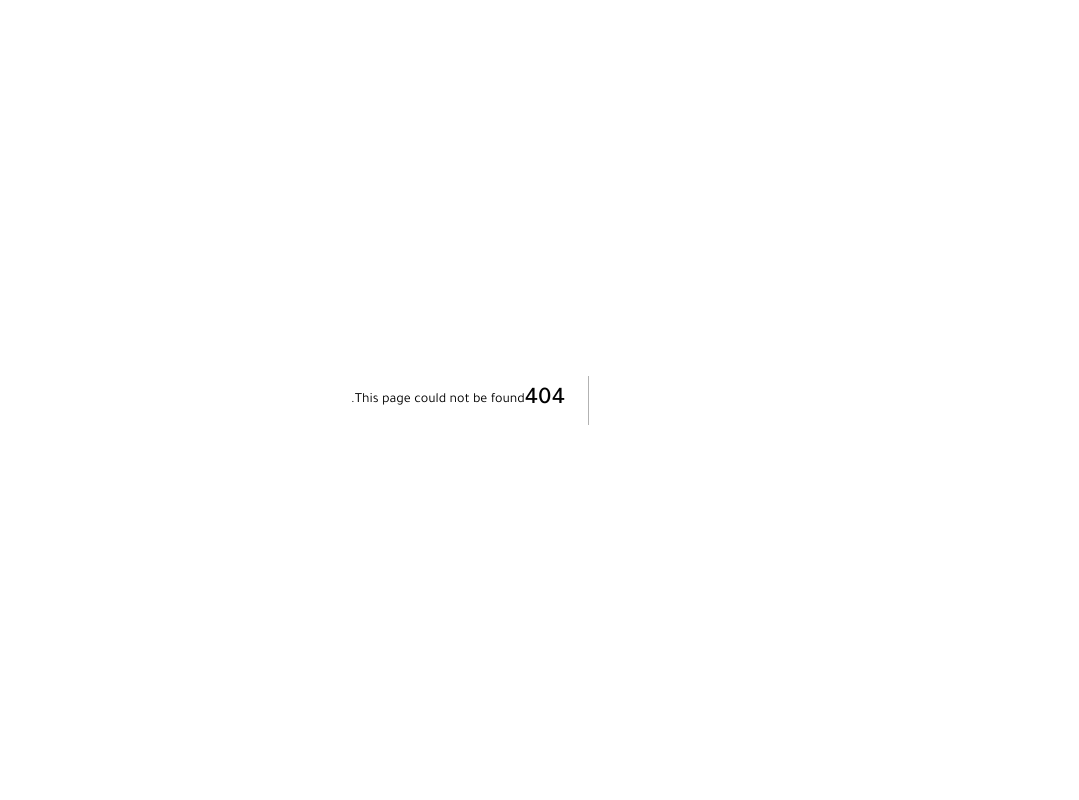
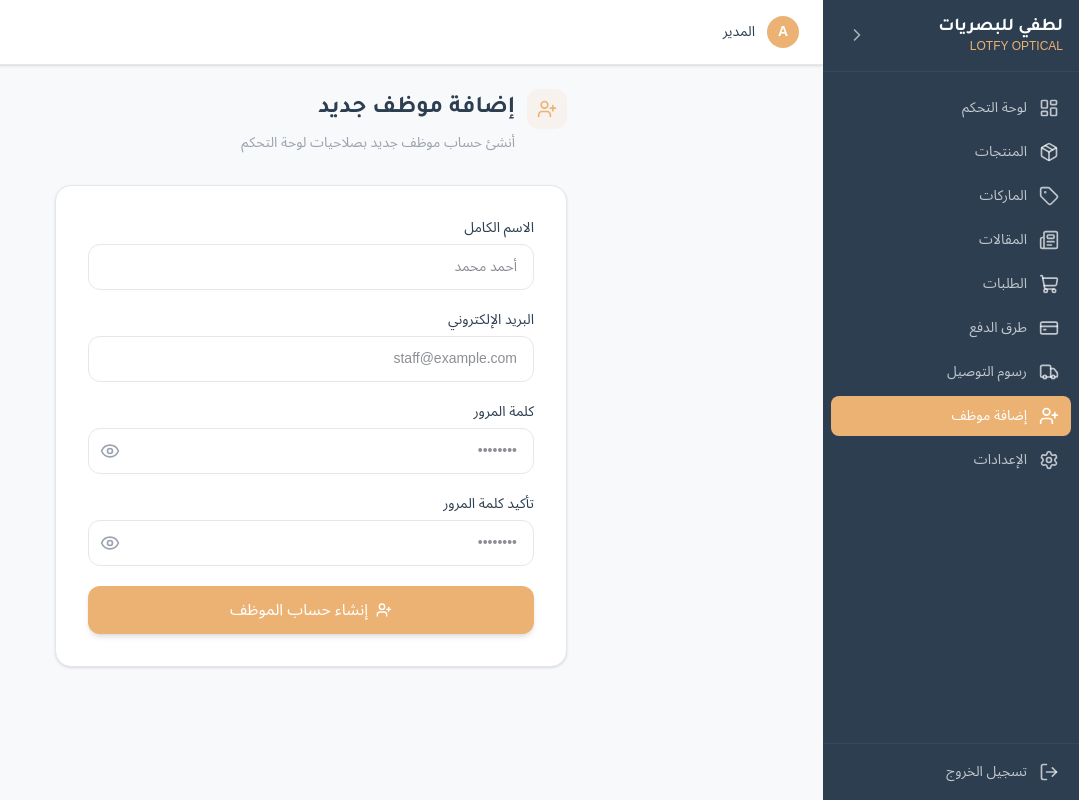
Before and after one commit to ahmedali221/lotfy-dashboard, a Next.js app: page /admin/staff/signup in a window 1280 px wide. Before the commit this address had no page. Shown: the whole page, without its empty margins (201-1280 px from the left). Built offline with nearby package versions, Linux system fonts and the light colour scheme; no server answers.

Commit message:
added staff signup

```diff
--- /dev/null
+++ b/src/app/admin/staff/signup/page.tsx
@@ -0,0 +1,202 @@
+'use client';
+
+import { useState } from 'react';
+import { AdminLayout } from '@/components/admin/AdminLayout';
+import { useLanguage } from '@/context/LanguageContext';
+import { Eye, EyeOff, UserPlus } from 'lucide-react';
+import api from '@/lib/axios';
+
+export default function StaffSignupPage() {
+  const { language } = useLanguage();
+  const isAr = language === 'ar';
+
+  const [form, setForm] = useState({ name: '', email: '', password: '', confirmPassword: '' });
+  const [showPassword, setShowPassword] = useState(false);
+  const [showConfirm, setShowConfirm] = useState(false);
+  const [error, setError] = useState('');
+  const [success, setSuccess] = useState('');
+  const [loading, setLoading] = useState(false);
+
+  const t = (ar: string, en: string) => (isAr ? ar : en);
+
+  const handleChange = (e: React.ChangeEvent<HTMLInputElement>) => {
+    setForm(prev => ({ ...prev, [e.target.name]: e.target.value }));
+  };
+
+  const handleSubmit = async (e: React.FormEvent) => {
+    e.preventDefault();
+    setError('');
+    setSuccess('');
+
+    if (form.password !== form.confirmPassword) {
+      setError(t('كلمتا المرور غير متطابقتين', 'Passwords do not match'));
+      return;
+    }
+
+    if (form.password.length < 8) {
+      setError(t('يجب أن تكون كلمة المرور 8 أحرف على الأقل', 'Password must be at least 8 characters'));
+      return;
+    }
+
+    setLoading(true);
+    try {
+      await api.post('/api/auth/staff/signup/', {
+        name: form.name,
+        email: form.email,
+        password: form.password,
+      });
+
+      setSuccess(t('تم إنشاء حساب الموظف بنجاح', 'Staff account created successfully'));
+      setForm({ name: '', email: '', password: '', confirmPassword: '' });
+    } catch (err: unknown) {
+      const axiosErr = err as {
+        response?: { data?: Record<string, string | string[]> };
+      };
+      const data = axiosErr.response?.data;
+      if (data) {
+        const firstMsg = Object.values(data)[0];
+        setError(Array.isArray(firstMsg) ? firstMsg[0] : (firstMsg as string));
+      } else {
+        setError(t('حدث خطأ، يرجى المحاولة مرة أخرى', 'Something went wrong, please try again'));
+      }
+    } finally {
+      setLoading(false);
+    }
+  };
+
+  return (
+    <AdminLayout>
+      <div className="max-w-lg mx-auto" dir={isAr ? 'rtl' : 'ltr'}>
+        {/* Header */}
+        <div className="mb-8">
+          <div className="flex items-center gap-3 mb-1">
+            <div className="w-10 h-10 bg-primary/10 rounded-xl flex items-center justify-center">
+              <UserPlus className="w-5 h-5 text-primary" />
+            </div>
+            <h1 className="text-2xl font-bold text-secondary">
+              {t('إضافة موظف جديد', 'Add New Staff')}
+            </h1>
+          </div>
+          <p className="text-muted-foreground text-sm ms-13">
+            {t(
+              'أنشئ حساب موظف جديد بصلاحيات لوحة التحكم',
+              'Create a new staff account with dashboard access'
+            )}
+          </p>
+        </div>
+
+        {/* Card */}
+        <div className="bg-card rounded-2xl shadow-sm border border-border p-8">
+          <form onSubmit={handleSubmit} className="space-y-5">
+            {/* Name */}
+            <div>
+              <label className="block text-sm font-medium text-secondary mb-1.5">
+                {t('الاسم الكامل', 'Full Name')}
+              </label>
+              <input
+                type="text"
+                name="name"
+                value={form.name}
+                onChange={handleChange}
+                placeholder={t('أحمد محمد', 'Ahmed Mohamed')}
+                required
+                className="w-full px-4 py-3 border border-border rounded-xl focus:outline-none focus:ring-2 focus:ring-primary text-sm"
+              />
+            </div>
+
+            {/* Email */}
+            <div>
+              <label className="block text-sm font-medium text-secondary mb-1.5">
+                {t('البريد الإلكتروني', 'Email')}
+              </label>
+              <input
+                type="email"
+                name="email"
+                value={form.email}
+                onChange={handleChange}
+                placeholder="staff@example.com"
+                required
+                className="w-full px-4 py-3 border border-border rounded-xl focus:outline-none focus:ring-2 focus:ring-primary text-sm"
+              />
+            </div>
+
+            {/* Password */}
+            <div>
+              <label className="block text-sm font-medium text-secondary mb-1.5">
+                {t('كلمة المرور', 'Password')}
+              </label>
+              <div className="relative">
+                <input
+                  type={showPassword ? 'text' : 'password'}
+                  name="password"
+                  value={form.password}
+                  onChange={handleChange}
+                  placeholder="••••••••"
+                  required
+                  className="w-full px-4 py-3 border border-border rounded-xl focus:outline-none focus:ring-2 focus:ring-primary text-sm pe-12"
+                />
+                <button
+                  type="button"
+                  onClick={() => setShowPassword(v => !v)}
+                  className="absolute end-3 top-1/2 -translate-y-1/2 text-muted-foreground hover:text-secondary"
+                >
+                  {showPassword ? <EyeOff className="w-5 h-5" /> : <Eye className="w-5 h-5" />}
+                </button>
+              </div>
+            </div>
+
+            {/* Confirm Password */}
+            <div>
+              <label className="block text-sm font-medium text-secondary mb-1.5">
+                {t('تأكيد كلمة المرور', 'Confirm Password')}
+              </label>
+              <div className="relative">
+                <input
+                  type={showConfirm ? 'text' : 'password'}
+                  name="confirmPassword"
+                  value={form.confirmPassword}
+                  onChange={handleChange}
+                  placeholder="••••••••"
+                  required
+                  className="w-full px-4 py-3 border border-border rounded-xl focus:outline-none focus:ring-2 focus:ring-primary text-sm pe-12"
+                />
+                <button
+                  type="button"
+                  onClick={() => setShowConfirm(v => !v)}
+                  className="absolute end-3 top-1/2 -translate-y-1/2 text-muted-foreground hover:text-secondary"
+                >
+                  {showConfirm ? <EyeOff className="w-5 h-5" /> : <Eye className="w-5 h-5" />}
+                </button>
+              </div>
+            </div>
+
+            {/* Error */}
+            {error && (
+              <p className="text-sm text-destructive bg-red-50 border border-red-200 rounded-lg px-4 py-2">
+                {error}
+              </p>
+            )}
+
+            {/* Success */}
+            {success && (
+              <p className="text-sm text-green-700 bg-green-50 border border-green-200 rounded-lg px-4 py-2">
+                {success}
+              </p>
+            )}
+
+            <button
+              type="submit"
+              disabled={loading}
+              className="w-full bg-primary hover:bg-primary-dark disabled:opacity-60 text-white py-3 rounded-xl font-medium transition-all duration-300 shadow-md hover:shadow-lg flex items-center justify-center gap-2"
+            >
+              <UserPlus className="w-4 h-4" />
+              {loading
+                ? t('جارٍ الإنشاء...', 'Creating...')
+                : t('إنشاء حساب الموظف', 'Create Staff Account')}
+            </button>
+          </form>
+        </div>
+      </div>
+    </AdminLayout>
+  );
+}
--- a/src/components/admin/AdminLayout.tsx
+++ b/src/components/admin/AdminLayout.tsx
@@ -17,6 +17,7 @@ import {
   Truck,
   Settings,
   Newspaper,
+  UserPlus,
 } from 'lucide-react';
 
 const baseNavItems = [
@@ -27,6 +28,7 @@ const baseNavItems = [
   { href: '/admin/orders',         icon: ShoppingCart,    ar: 'الطلبات',     en: 'Orders'           },
   { href: '/admin/payment-methods',icon: CreditCard,      ar: 'طرق الدفع',   en: 'Payment Methods'  },
   { href: '/admin/delivery-fees',  icon: Truck,           ar: 'رسوم التوصيل',en: 'Delivery Fees'    },
+  { href: '/admin/staff/signup',   icon: UserPlus,        ar: 'إضافة موظف',  en: 'Add Staff'        },
 ];
 
 export function AdminLayout({ children }: { children: ReactNode }) {
```
